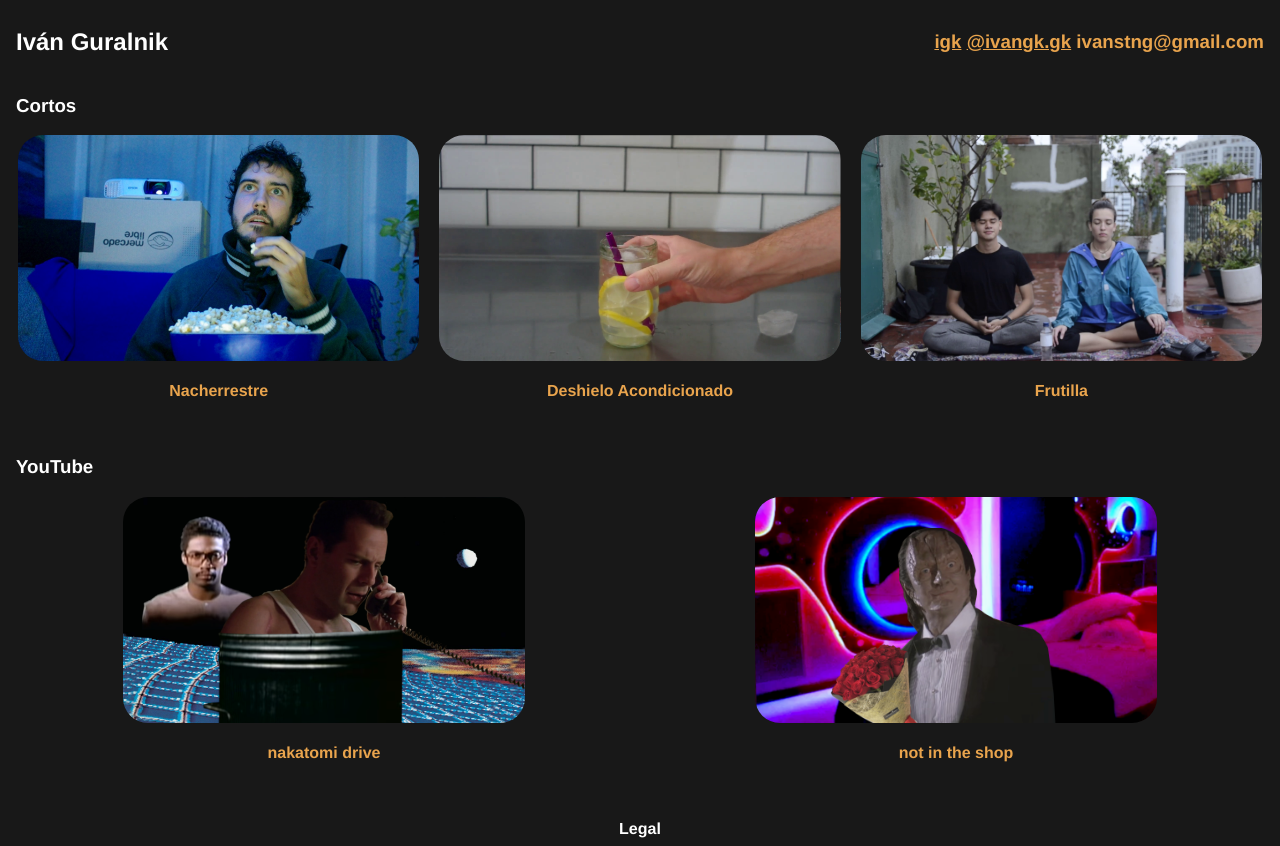
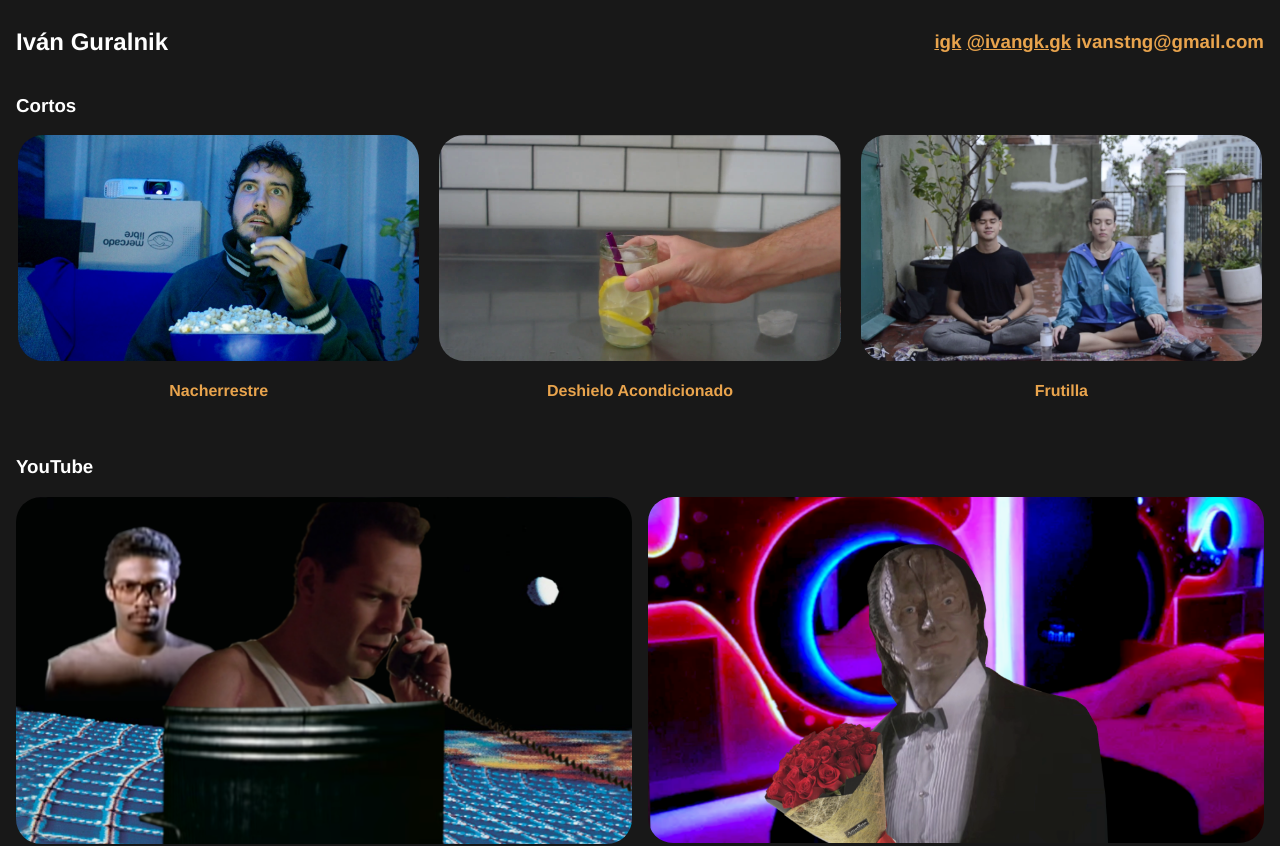
Before and after one commit to istng/portfolio, a Vue app: page / in a window 1280 px wide. Shown: the top 846 px of the page. Built offline with nearby package versions, Linux system fonts and the light colour scheme.

Commit message:
pass video width on video category

```diff
--- a/src/components/VideoCategory.vue
+++ b/src/components/VideoCategory.vue
@@ -23,6 +23,7 @@ export default defineComponent({
   props: {
     title: String,
     videos: Array,
+    videosWidth: String,
   },
 });
 </script>
@@ -50,7 +51,7 @@ export default defineComponent({
   padding-right: 0.5rem;
   padding-left: 0.5rem;
   min-width: 20rem;
-  max-width: 33%;
+  max-width: v-bind(videosWidth);
   box-sizing: border-box;
 }
 
--- a/src/views/Home.vue
+++ b/src/views/Home.vue
@@ -1,8 +1,8 @@
 <template>
   <div class="home">
     <Header />
-    <VideoCategory title="Cortos" :videos='shorts'/>
-    <VideoCategory title="YouTube" :videos='youtubes'/>
+    <VideoCategory title="Cortos" :videos='shorts' videosWidth="33%"/>
+    <VideoCategory title="YouTube" :videos='youtubes' videosWidth="50%"/>
     <Footer />
   </div>
 </template>
```
